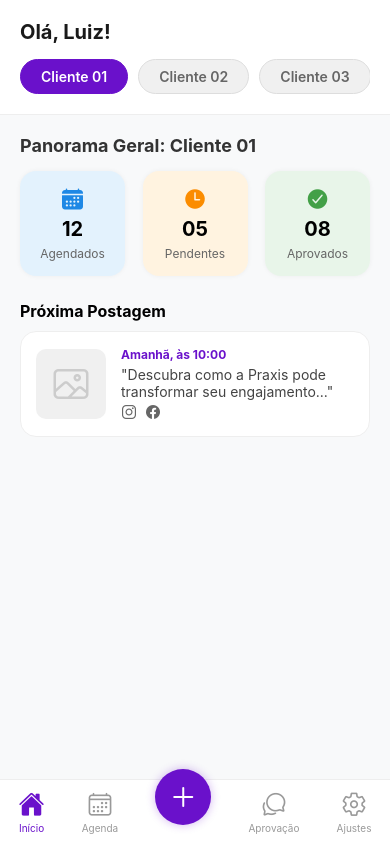
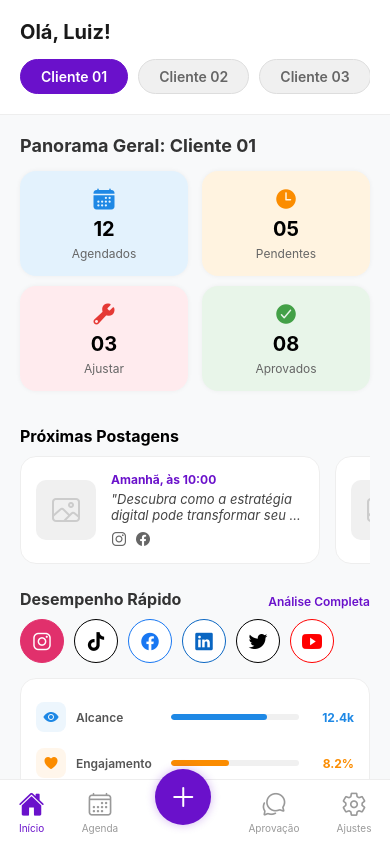
Before and after one commit to axisestrategiadigital/AxisApp, a React Native app: screen /Dashboard in a window 390 px wide. Built offline with nearby package versions, Linux system fonts and the light colour scheme; what react-native-calendars would draw is missing.

Commit message:
alteração tela principal

```diff
--- a/src/screens/DashboardScreen.js
+++ b/src/screens/DashboardScreen.js
@@ -1,15 +1,54 @@
 import React, { useState } from 'react';
-import { StyleSheet, Text, View, ScrollView, TouchableOpacity, SafeAreaView, Platform } from 'react-native';
+import { StyleSheet, Text, View, ScrollView, TouchableOpacity, SafeAreaView, Platform, Modal, Alert } from 'react-native';
 import { Ionicons } from '@expo/vector-icons';
 
-// Adicionamos o { navigation } aqui dentro dos parênteses
 export default function DashboardScreen({ navigation }) {
     const [clienteAtivo, setClienteAtivo] = useState('Cliente 01');
-    const clientes = ['Cliente 01', 'Cliente 02', 'Cliente 03', 'Adicionar +'];
+    const [modalConectarVisible, setModalConectarVisible] = useState(false);
+    const [redeAnalyticsAtiva, setRedeAnalyticsAtiva] = useState('instagram'); // Estado para a linha de redes
+
+    const clientes = ['Cliente 01', 'Cliente 02', 'Cliente 03'];
+
+    const proximosPosts = [
+        {
+            id: '1',
+            data: 'Amanhã, às 10:00',
+            copy: 'Descubra como a estratégia digital pode transformar seu engajamento em 2026...',
+            redes: ['logo-instagram', 'logo-facebook']
+        },
+        {
+            id: '2',
+            data: 'Qui, 19/03 às 15:00',
+            copy: '3 segredos para aumentar a conversão das suas campanhas de tráfego pago...',
+            redes: ['logo-tiktok']
+        },
+        {
+            id: '3',
+            data: 'Sex, 20/03 às 18:00',
+            copy: 'Bastidores da nossa última captação com drone para lançamento imobiliário...',
+            redes: ['logo-instagram', 'logo-linkedin']
+        }
+    ];
+
+    // Métricas base para o gráfico
+    const metricas = [
+        { id: '1', titulo: 'Alcance', valor: '12.4k', percentual: 75, cor: '#1E88E5', icone: 'eye' },
+        { id: '2', titulo: 'Engajamento', valor: '8.2%', percentual: 45, cor: '#FB8C00', icone: 'heart' },
+        { id: '3', titulo: 'Visitas', valor: '1.2k', percentual: 60, cor: '#43A047', icone: 'person' },
+        { id: '4', titulo: 'Mensagens', valor: '145', percentual: 30, cor: '#E53935', icone: 'chatbubble-ellipses' },
+    ];
+
+    const redesParaConectar = [
+        { id: 'instagram', nome: 'Instagram', icone: 'logo-instagram', cor: '#E1306C' },
+        { id: 'tiktok', nome: 'TikTok', icone: 'logo-tiktok', cor: '#000000' },
+        { id: 'facebook', nome: 'Facebook', icone: 'logo-facebook', cor: '#1877F2' },
+        { id: 'linkedin', nome: 'LinkedIn', icone: 'logo-linkedin', cor: '#0A66C2' },
+        { id: 'twitter', nome: 'X', icone: 'logo-twitter', cor: '#000000' },
+        { id: 'youtube', nome: 'YouTube', icone: 'logo-youtube', cor: '#FF0000' },
+    ];
 
     return (
         <SafeAreaView style={styles.container}>
-            {/* HEADER: Seletor de Clientes */}
             <View style={styles.header}>
                 <Text style={styles.welcomeText}>Olá, Luiz!</Text>
                 <ScrollView horizontal showsHorizontalScrollIndicator={false} style={styles.clientSelector}>
@@ -17,7 +56,7 @@ export default function DashboardScreen({ navigation }) {
                         <TouchableOpacity
                             key={index}
                             style={[styles.clientBadge, clienteAtivo === item && styles.clientBadgeActive]}
-                            onPress={() => item !== 'Adicionar +' && setClienteAtivo(item)}
+                            onPress={() => setClienteAtivo(item)}
                         >
                             <Text style={[styles.clientText, clienteAtivo === item && styles.clientTextActive]}>{item}</Text>
                         </TouchableOpacity>
@@ -25,10 +64,9 @@ export default function DashboardScreen({ navigation }) {
                 </ScrollView>
             </View>
 
-            <ScrollView style={styles.content}>
+            <ScrollView style={styles.content} showsVerticalScrollIndicator={false}>
                 <Text style={styles.sectionTitle}>Panorama Geral: {clienteAtivo}</Text>
 
-                {/* CARDS DE STATUS */}
                 <View style={styles.statsContainer}>
                     <View style={[styles.card, { backgroundColor: '#E3F2FD' }]}>
                         <Ionicons name="calendar" size={24} color="#1E88E5" />
@@ -42,6 +80,12 @@ export default function DashboardScreen({ navigation }) {
                         <Text style={styles.cardLabel}>Pendentes</Text>
                     </View>
 
+                    <View style={[styles.card, { backgroundColor: '#FFEBEE' }]}>
+                        <Ionicons name="build" size={24} color="#E53935" />
+                        <Text style={styles.cardValue}>03</Text>
+                        <Text style={styles.cardLabel}>Ajustar</Text>
+                    </View>
+
                     <View style={[styles.card, { backgroundColor: '#E8F5E9' }]}>
                         <Ionicons name="checkmark-circle" size={24} color="#43A047" />
                         <Text style={styles.cardValue}>08</Text>
@@ -49,44 +93,92 @@ export default function DashboardScreen({ navigation }) {
                     </View>
                 </View>
 
-                {/* ÁREA DE PRÓXIMO POST */}
                 <View style={styles.nextPostContainer}>
-                    <Text style={styles.nextPostTitle}>Próxima Postagem</Text>
-                    <View style={styles.nextPostCard}>
+                    <Text style={styles.nextPostTitle}>Próximas Postagens</Text>
+                    <ScrollView horizontal showsHorizontalScrollIndicator={false} style={styles.carouselContainer}>
+                        {proximosPosts.map(post => (
+                            <View key={post.id} style={styles.nextPostCardCarousel}>
                                 <View style={styles.postPreviewPlaceholder}>
-                            <Ionicons name="image-outline" size={40} color="#CCC" />
+                                    <Ionicons name="image-outline" size={32} color="#CCC" />
                                 </View>
                                 <View style={styles.postInfo}>
-                            <Text style={styles.postDate}>Amanhã, às 10:00</Text>
+                                    <Text style={styles.postDate}>{post.data}</Text>
                                     <Text style={styles.postCopy} numberOfLines={2}>
-                                "Descubra como a Praxis pode transformar seu engajamento..."
+                                        "{post.copy}"
                                     </Text>
                                     <View style={styles.socialIconsRow}>
-                                <Ionicons name="logo-instagram" size={16} color="#666" style={{ marginRight: 8 }} />
-                                <Ionicons name="logo-facebook" size={16} color="#666" />
+                                        {post.redes.map((rede, idx) => (
+                                            <Ionicons key={idx} name={rede} size={16} color="#666" style={{ marginRight: 8 }} />
+                                        ))}
                                     </View>
                                 </View>
                             </View>
+                        ))}
+                    </ScrollView>
                 </View>
+
+                {/* MINI GRÁFICOS: DESEMPENHO RÁPIDO */}
+                <View style={styles.analyticsContainer}>
+                    <View style={styles.analyticsHeaderRow}>
+                        <Text style={styles.analyticsTitle}>Desempenho Rápido</Text>
+                        <TouchableOpacity>
+                            <Text style={styles.analyticsLink}>Análise Completa</Text>
+                        </TouchableOpacity>
+                    </View>
+
+                    {/* NOVA LINHA RETA COM AS REDES SOCIAIS */}
+                    <ScrollView horizontal showsHorizontalScrollIndicator={false} style={styles.analyticsNetworksRow}>
+                        {redesParaConectar.map(rede => {
+                            const isActive = redeAnalyticsAtiva === rede.id;
+                            return (
+                                <TouchableOpacity
+                                    key={rede.id}
+                                    style={[
+                                        styles.analyticsNetworkBtn,
+                                        { borderColor: rede.cor },
+                                        isActive && { backgroundColor: rede.cor }
+                                    ]}
+                                    onPress={() => setRedeAnalyticsAtiva(rede.id)}
+                                >
+                                    <Ionicons name={rede.icone} size={20} color={isActive ? '#FFF' : rede.cor} />
+                                </TouchableOpacity>
+                            );
+                        })}
                     </ScrollView>
 
-            {/* MENU INFERIOR (TAB BAR) - CORRIGIDO */}
+                    <View style={styles.analyticsCard}>
+                        {metricas.map(metrica => (
+                            <View key={metrica.id} style={styles.analyticsRow}>
+                                <View style={[styles.analyticsIconWrap, { backgroundColor: metrica.cor + '15' }]}>
+                                    <Ionicons name={metrica.icone} size={16} color={metrica.cor} />
+                                </View>
+                                <Text style={styles.analyticsMetricName}>{metrica.titulo}</Text>
+
+                                <View style={styles.analyticsBarBg}>
+                                    <View style={[styles.analyticsBarFill, { width: `${metrica.percentual}%`, backgroundColor: metrica.cor }]} />
+                                </View>
+
+                                <Text style={[styles.analyticsMetricValue, { color: metrica.cor }]}>{metrica.valor}</Text>
+                            </View>
+                        ))}
+                    </View>
+                </View>
+
+                <View style={{ height: 40 }} />
+            </ScrollView>
+
             <View style={styles.bottomTab}>
                 <TouchableOpacity style={styles.tabItem}>
                     <Ionicons name="home" size={26} color="#6a11cb" />
                     <Text style={[styles.tabText, { color: '#6a11cb' }]}>Início</Text>
                 </TouchableOpacity>
 
-                {/* Botão de Agenda agora dentro da barra e funcional */}
-                <TouchableOpacity
-                    style={styles.tabItem}
-                    onPress={() => navigation.navigate('Calendar')}
-                >
+                <TouchableOpacity style={styles.tabItem} onPress={() => navigation.navigate('Calendar')}>
                     <Ionicons name="calendar-outline" size={26} color="#999" />
                     <Text style={styles.tabText}>Agenda</Text>
                 </TouchableOpacity>
 
-                <TouchableOpacity style={styles.plusButton}>
+                <TouchableOpacity style={styles.plusButton} onPress={() => setModalConectarVisible(true)}>
                     <Ionicons name="add" size={32} color="#FFF" />
                 </TouchableOpacity>
 
@@ -100,6 +192,41 @@ export default function DashboardScreen({ navigation }) {
                     <Text style={styles.tabText}>Ajustes</Text>
                 </TouchableOpacity>
             </View>
+
+            {/* MODAL DE CONECTAR REDES SOCIAIS */}
+            <Modal visible={modalConectarVisible} animationType="slide" transparent={true}>
+                <View style={styles.modalOverlay}>
+                    <View style={styles.modalContent}>
+                        <View style={styles.modalHeaderRow}>
+                            <View>
+                                <Text style={styles.modalTitle}>Conectar Contas</Text>
+                                <Text style={styles.modalSubtitle}>Vincule redes para o {clienteAtivo}</Text>
+                            </View>
+                            <TouchableOpacity onPress={() => setModalConectarVisible(false)}>
+                                <Ionicons name="close" size={28} color="#666" />
+                            </TouchableOpacity>
+                        </View>
+
+                        <ScrollView showsVerticalScrollIndicator={false}>
+                            {redesParaConectar.map(rede => (
+                                <TouchableOpacity
+                                    key={rede.id}
+                                    style={styles.connectNetworkBtn}
+                                    onPress={() => {
+                                        Alert.alert('Autenticação', `Abrindo login do ${rede.nome}...`);
+                                    }}
+                                >
+                                    <View style={[styles.networkIconBg, { backgroundColor: rede.cor + '15' }]}>
+                                        <Ionicons name={rede.icone} size={22} color={rede.cor} />
+                                    </View>
+                                    <Text style={styles.networkName}>{rede.nome}</Text>
+                                    <Ionicons name="link-outline" size={20} color="#6a11cb" />
+                                </TouchableOpacity>
+                            ))}
+                        </ScrollView>
+                    </View>
+                </View>
+            </Modal>
         </SafeAreaView>
     );
 }
@@ -117,29 +244,49 @@ const styles = StyleSheet.create({
     content: { flex: 1, padding: 20 },
     sectionTitle: { fontSize: 18, fontWeight: 'bold', color: '#333', marginBottom: 15 },
 
-    statsContainer: { flexDirection: 'row', justifyContent: 'space-between', marginBottom: 25 },
-    card: { width: '30%', padding: 15, borderRadius: 16, alignItems: 'center', elevation: 2, shadowColor: '#000', shadowOpacity: 0.05, shadowRadius: 5 },
+    statsContainer: { flexDirection: 'row', justifyContent: 'space-between', flexWrap: 'wrap', marginBottom: 25 },
+    card: { width: '48%', padding: 15, borderRadius: 16, alignItems: 'center', elevation: 2, shadowColor: '#000', shadowOpacity: 0.05, shadowRadius: 5, marginBottom: 10 },
     cardValue: { fontSize: 20, fontWeight: 'bold', marginVertical: 5 },
     cardLabel: { fontSize: 12, color: '#666' },
 
-    nextPostContainer: { marginBottom: 20 },
+    nextPostContainer: { marginBottom: 25 },
     nextPostTitle: { fontSize: 16, fontWeight: 'bold', marginBottom: 10 },
-    nextPostCard: { backgroundColor: '#FFF', borderRadius: 16, padding: 15, flexDirection: 'row', alignItems: 'center', borderWidth: 1, borderColor: '#EEE' },
-    postPreviewPlaceholder: { width: 70, height: 70, borderRadius: 10, backgroundColor: '#F0F0F0', justifyContent: 'center', alignItems: 'center' },
+    carouselContainer: { overflow: 'visible' },
+    nextPostCardCarousel: { backgroundColor: '#FFF', borderRadius: 16, padding: 15, flexDirection: 'row', alignItems: 'center', borderWidth: 1, borderColor: '#EEE', width: 300, marginRight: 15 },
+    postPreviewPlaceholder: { width: 60, height: 60, borderRadius: 10, backgroundColor: '#F0F0F0', justifyContent: 'center', alignItems: 'center' },
     postInfo: { flex: 1, marginLeft: 15 },
     postDate: { fontSize: 12, color: '#6a11cb', fontWeight: 'bold' },
-    postCopy: { fontSize: 14, color: '#444', marginVertical: 4 },
-    socialIconsRow: { flexDirection: 'row' },
+    postCopy: { fontSize: 13, color: '#444', marginVertical: 4, fontStyle: 'italic' },
+    socialIconsRow: { flexDirection: 'row', marginTop: 4 },
 
-    bottomTab: {
-        flexDirection: 'row', backgroundColor: '#FFF', paddingVertical: 10,
-        borderTopWidth: 1, borderTopColor: '#EEE', justifyContent: 'space-around', alignItems: 'center'
-    },
+    analyticsContainer: { marginBottom: 10 },
+    analyticsHeaderRow: { flexDirection: 'row', justifyContent: 'space-between', alignItems: 'flex-end', marginBottom: 10 },
+    analyticsTitle: { fontSize: 16, fontWeight: 'bold', color: '#333' },
+    analyticsLink: { fontSize: 12, color: '#6a11cb', fontWeight: '600' },
+
+    // ESTILOS DA NOVA LINHA DE REDES
+    analyticsNetworksRow: { flexDirection: 'row', marginBottom: 15 },
+    analyticsNetworkBtn: { width: 44, height: 44, borderRadius: 22, borderWidth: 1, justifyContent: 'center', alignItems: 'center', marginRight: 10, backgroundColor: '#FFF' },
+
+    analyticsCard: { backgroundColor: '#FFF', borderRadius: 16, padding: 15, borderWidth: 1, borderColor: '#EEE' },
+    analyticsRow: { flexDirection: 'row', alignItems: 'center', marginVertical: 8 },
+    analyticsIconWrap: { width: 30, height: 30, borderRadius: 8, justifyContent: 'center', alignItems: 'center', marginRight: 10 },
+    analyticsMetricName: { width: 85, fontSize: 12, color: '#555', fontWeight: '600' },
+    analyticsBarBg: { flex: 1, height: 6, backgroundColor: '#F0F0F0', borderRadius: 3, marginHorizontal: 10, overflow: 'hidden' },
+    analyticsBarFill: { height: '100%', borderRadius: 3 },
+    analyticsMetricValue: { width: 45, fontSize: 12, fontWeight: 'bold', textAlign: 'right' },
+
+    bottomTab: { flexDirection: 'row', backgroundColor: '#FFF', paddingVertical: 10, borderTopWidth: 1, borderTopColor: '#EEE', justifyContent: 'space-around', alignItems: 'center' },
     tabItem: { alignItems: 'center' },
     tabText: { fontSize: 10, marginTop: 4, color: '#999' },
-    plusButton: {
-        backgroundColor: '#6a11cb', width: 56, height: 56, borderRadius: 28,
-        justifyContent: 'center', alignItems: 'center', marginTop: -30,
-        elevation: 5, shadowColor: '#6a11cb', shadowOpacity: 0.3, shadowRadius: 10
-    }
+    plusButton: { backgroundColor: '#6a11cb', width: 56, height: 56, borderRadius: 28, justifyContent: 'center', alignItems: 'center', marginTop: -30, elevation: 5, shadowColor: '#6a11cb', shadowOpacity: 0.3, shadowRadius: 10 },
+
+    modalOverlay: { flex: 1, backgroundColor: 'rgba(0,0,0,0.5)', justifyContent: 'flex-end' },
+    modalContent: { backgroundColor: '#FFF', padding: 25, borderTopLeftRadius: 25, borderTopRightRadius: 25, maxHeight: '90%' },
+    modalHeaderRow: { flexDirection: 'row', justifyContent: 'space-between', alignItems: 'center', marginBottom: 20 },
+    modalTitle: { fontSize: 20, fontWeight: 'bold', color: '#1A1A1A' },
+    modalSubtitle: { fontSize: 13, color: '#666', marginTop: 4 },
+    connectNetworkBtn: { flexDirection: 'row', alignItems: 'center', padding: 15, borderWidth: 1, borderColor: '#EEE', borderRadius: 12, marginBottom: 10, backgroundColor: '#FAFAFA' },
+    networkIconBg: { width: 40, height: 40, borderRadius: 10, justifyContent: 'center', alignItems: 'center', marginRight: 15 },
+    networkName: { flex: 1, fontSize: 16, fontWeight: 'bold', color: '#333' }
 });
```
Lines whose indentation alone changed are shown as unchanged.
